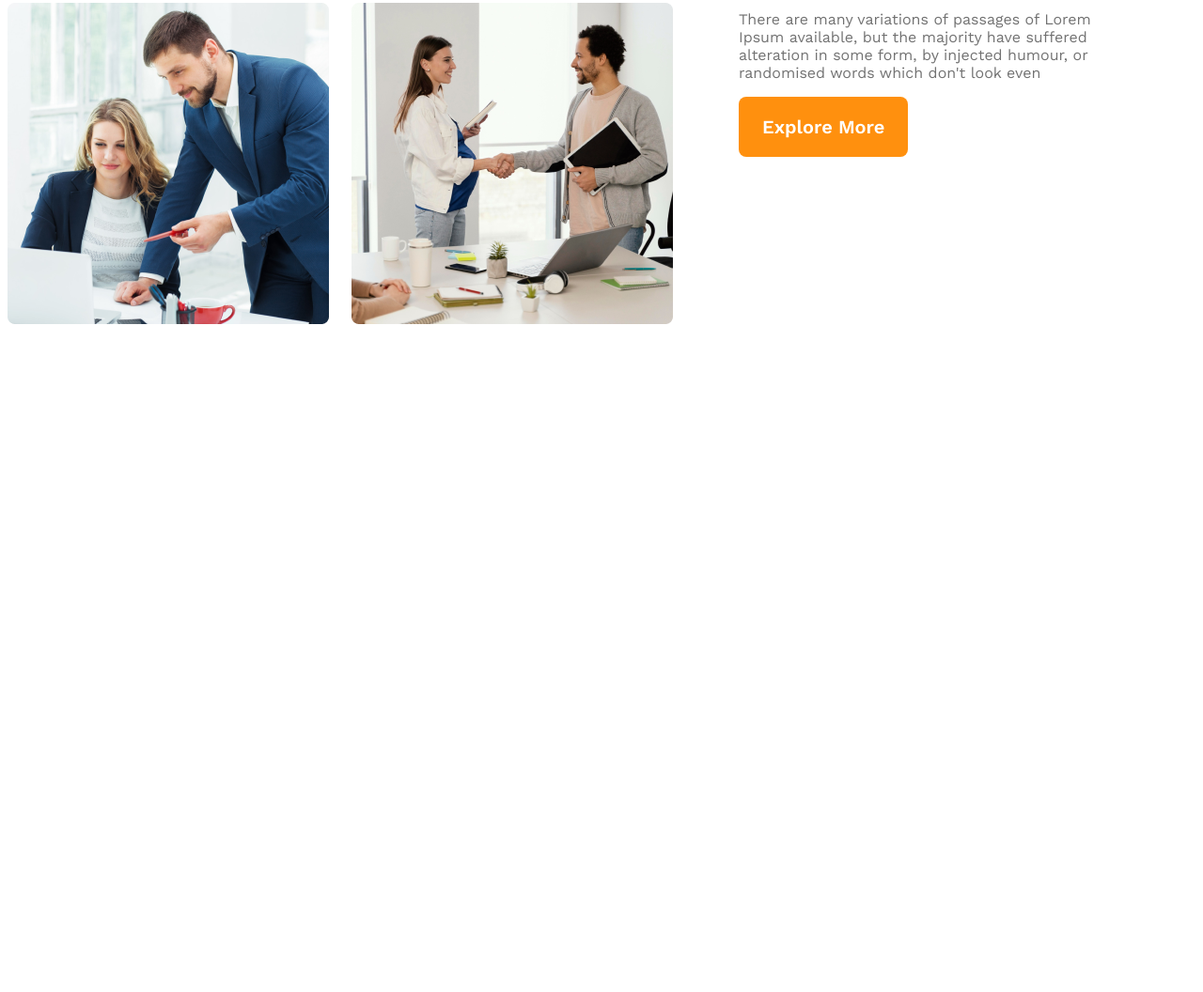
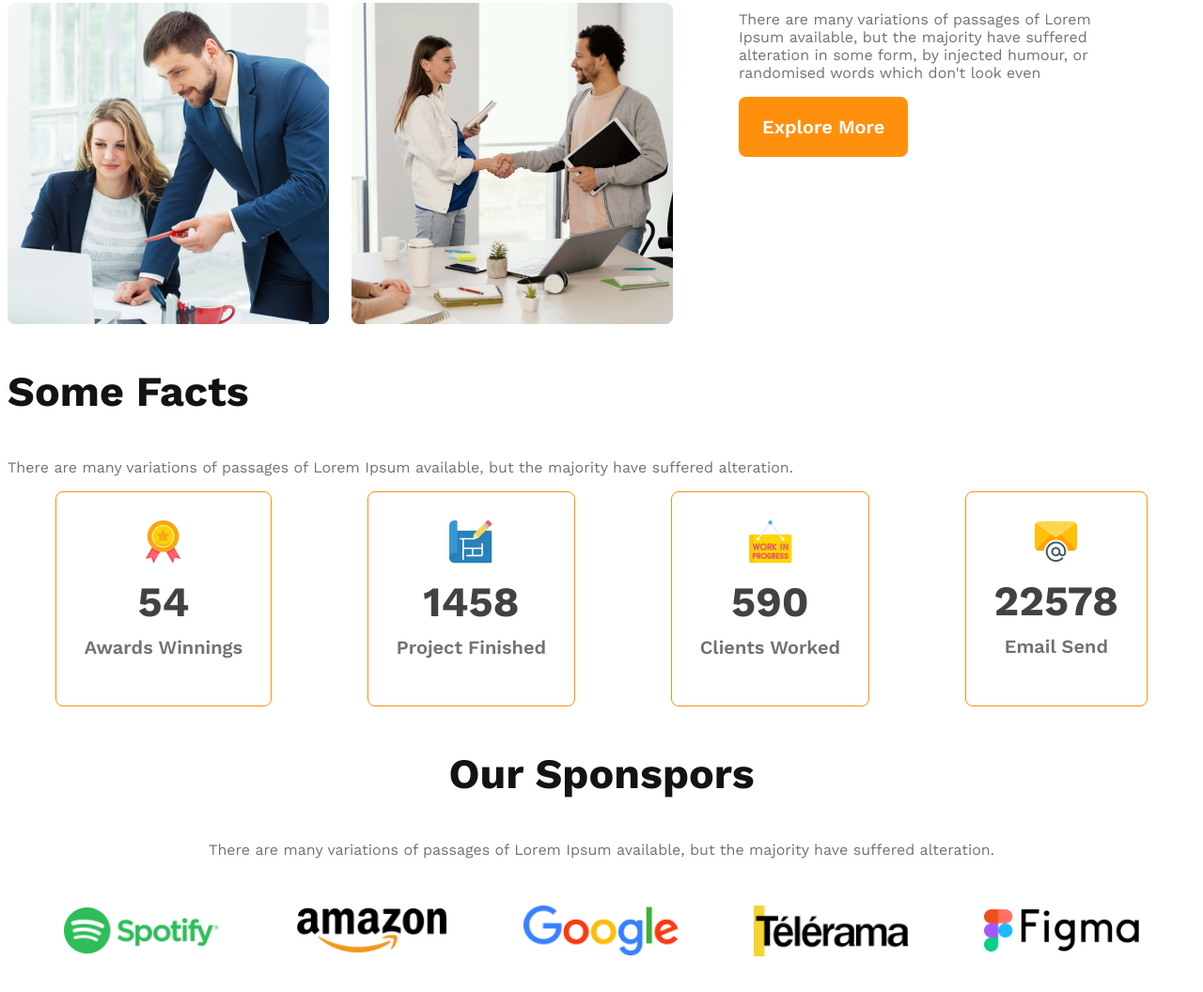
Before and after one commit to humayunkabir506034/G3-architects-website, a plain HTML site: page index.html in a window 1280 px wide. Shown: the part 1444-2500 px from the top of the page at 94% size. Before the commit the page ends 1859 px from the top, so only its background shows below. Drawn offline with nearby package versions, Linux system fonts and the light colour scheme.

Commit message:
Added the sponsor section

```diff
--- a/index.html
+++ b/index.html
@@ -15,7 +15,7 @@
 
         <nav>
 
-            <h3 class="nav-title">G3 Architects</h3>
+            <h3 class="section-title">G3 Architects</h3>
             <ul>
                 <li><a href="">Home</a></li>
                 <li><a href="">About</a></li>
@@ -47,7 +47,7 @@
 
     <main>
 
-        <!-- team section start -->
+        <!-- team section  -->
 
         <section class="teams-container">
 
@@ -67,6 +67,62 @@
 
         </section>
 
+        <!-- features section -->
+
+        <section class="features">
+
+
+        </section>
+
+        <!-- facts section -->
+
+        <section class="facts">
+
+            <h3 class="section-title">Some Facts</h3>
+            <p class="text-light-gray">There are many variations of passages of Lorem Ipsum available, but the majority have suffered alteration.</p>
+
+            <div class="facts-card-container">
+                <div class="card">
+                    <img src="images/icons/ribon.png" alt="">
+                    <h2 class="card-stats">54</h2>
+                    <p class="card-title text-light-gray">Awards Winnings</p>
+                </div>
+                <div class="card">
+                    <img src="images/icons/projects.png" alt="">
+                    <h2 class="card-stats">1458</h2>
+                    <p class="card-title text-light-gray">Project Finished</p>
+
+                </div>
+                <div class="card">
+                    <img src="images/icons/customers.png" alt="">
+                    <h2 class="card-stats">590</h2>
+                    <p class="card-title text-light-gray">Clients Worked</p>
+                </div>
+                <div class="card">
+                    <img src="images/icons/email.png" alt="">
+                    <h2 class="card-stats">22578</h2>
+                    <p class="card-title text-light-gray">Email Send</p>
+                </div>
+            </div>
+
+        </section>
+
+       <!-- sponsor section -->
+
+       <section class="sponsors">
+
+        <h3 class="section-title">Our Sponspors</h3>
+        <p class="text-light-gray">There are many variations of passages of Lorem Ipsum available, but the majority have suffered alteration.</p>
+
+        <div class="sponsors-img-container">
+            <img src="images/sponsors/spotify.png" alt="">
+            <img src="images/sponsors/amazon.png" alt="">
+            <img src="images/sponsors/google.png" alt="">
+            <img src="images/sponsors/telerama.png" alt="">
+            <img src="images/sponsors/figma.png" alt="">
+        </div>
+       </section>
+
     </main>
 
     <footer>
--- a/styles/architects.css
+++ b/styles/architects.css
@@ -25,6 +25,13 @@
     border: 0;
 
 }
+
+.section-title {
+    font-size: 2.8rem;
+    font-weight: 700;
+    color: #131313;
+}
+
 
 /* header styles */
 header {
@@ -54,11 +61,6 @@ nav li>a {
     color: #424242;
 }
 
-.nav-title {
-    font-size: 2.8rem;
-    font-weight: 700;
-    color: #131313;
-}
 
 /* banner styles */
 
@@ -77,7 +79,7 @@ nav li>a {
 
 
 
-.banner img{
+.banner img {
     margin-top: 20px;
     width: 100%;
 }
@@ -87,7 +89,7 @@ nav li>a {
 
 /* main styles */
 
-main{
+main {
 
     max-width: 1440px;
     margin: 70px auto;
@@ -95,40 +97,89 @@ main{
 }
 
 /* teams styles */
-.teams-container{
+.teams-container {
     display: flex;
     align-items: center;
 }
 
-.teams-img-container{
+.teams-img-container {
 
     display: grid;
-    grid-template-columns: repeat(2,1fr);
+    grid-template-columns: repeat(2, 1fr);
     gap: 1.5rem;
 
 }
-.teams-content{
+
+.teams-content {
     padding-left: 70px;
     padding-right: 70px;
 }
 
-.teams-title{
+.teams-title {
     font-size: 2.8rem;
 }
 
-.teams-title .quick-list{
+.teams-title .quick-list {
 
     font-weight: 500;
 }
 
-.teams-title .text-features{
+.teams-title .text-features {
 
     color: #FF900E;
     font-weight: 700;
 }
 
+/* facts styles */
 
+.facts-card-container{
+    display: flex;
+    justify-content: space-around;
+}
 
+.facts-card-container .card {
+    border-radius: 8px;
+    border: 1px solid #FF900E;
+    text-align: center;
+    padding:30px;
+
+}
+
+.facts-card-container .card-title{
+    font-weight: 600;
+    font-size: 1.25rem;
+    margin-top: 5px;
+}
+
+.facts-card-container .card-stats{
+
+    font-size: 2.8rem;
+    color: #424242;
+    margin-top: 10px;
+    margin-bottom: 10px;
+
+}
+
+/* sponsors styles */
+
+.sponsors{
+
+    text-align: center;
+
+}
+
+.sponsors-img-container{
+    margin-top: 50px;
+    display: flex;
+    justify-content: space-evenly;
+    align-items: center;
+    gap: 20px;
+}
+
+.sponsors-img-container img{
+
+    width: 165px;
+}
 
 
 
@@ -137,24 +188,35 @@ main{
 /* phones */
 @media screen and (max-width:576px) {
 
-    header{
+    header {
         padding: 20px;
     }
 
-    nav,.teams-container{
+    nav,
+    .teams-container,.facts-card-container {
         flex-direction: column;
     }
 
 
 
-    .teams-img-container{
+    .teams-img-container {
         grid-template-columns: 1fr;
     }
 
-    .teams-content{
+    .teams-content ,.facts-card-container{
         padding-left: 20px;
         padding-right: 20px;
     }
+
+    .facts-card-container{
+        gap: 20px;
+    }
+
+    .sponsors-img-container{
+        flex-direction: column;
+    }
+
+
 
 }
 
@@ -164,11 +226,12 @@ main{
 @media screen and (min-width:576px) and (max-width:960px) {
 
 
-    header{
+    header {
         padding: 50px;
     }
 
-    nav,.teams-container{
+    nav,
+    .teams-container , .sponsors-img-container{
         flex-direction: column;
     }
 }
```
